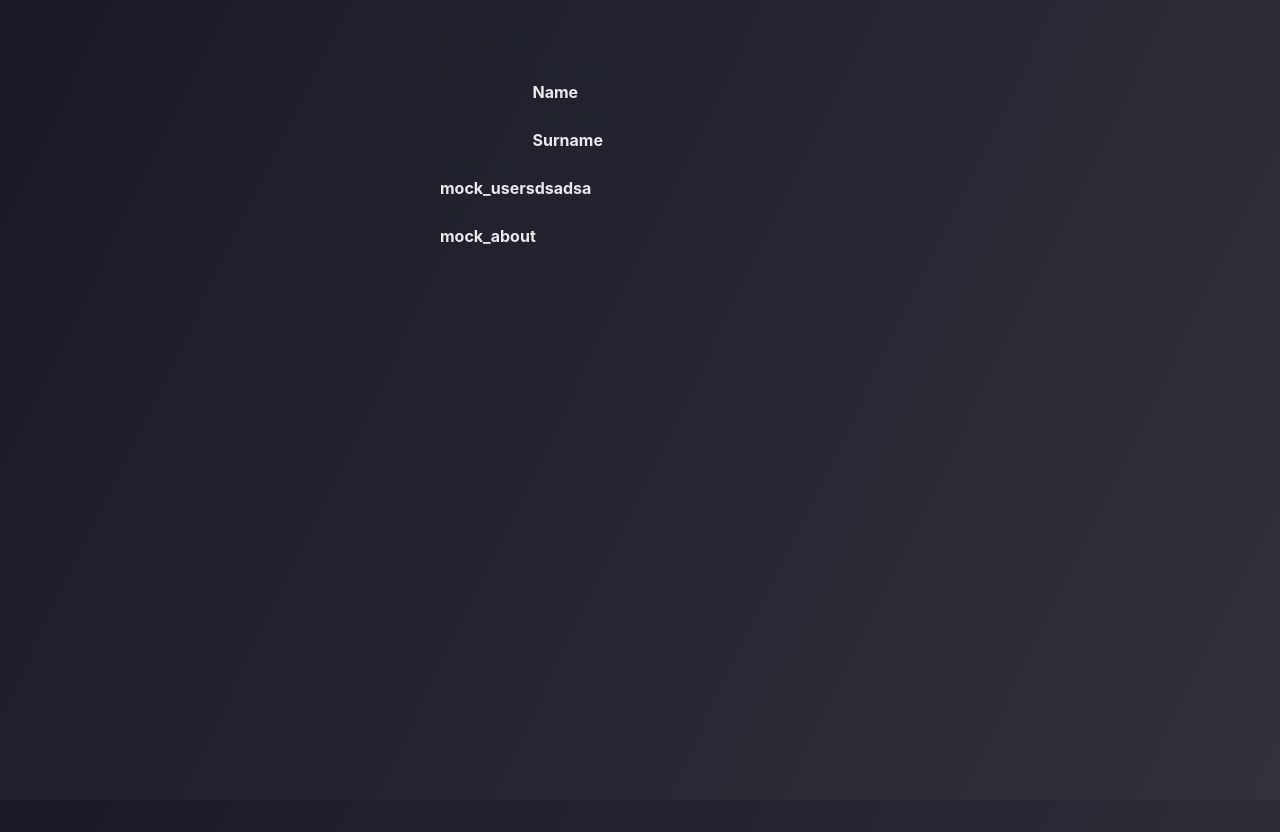
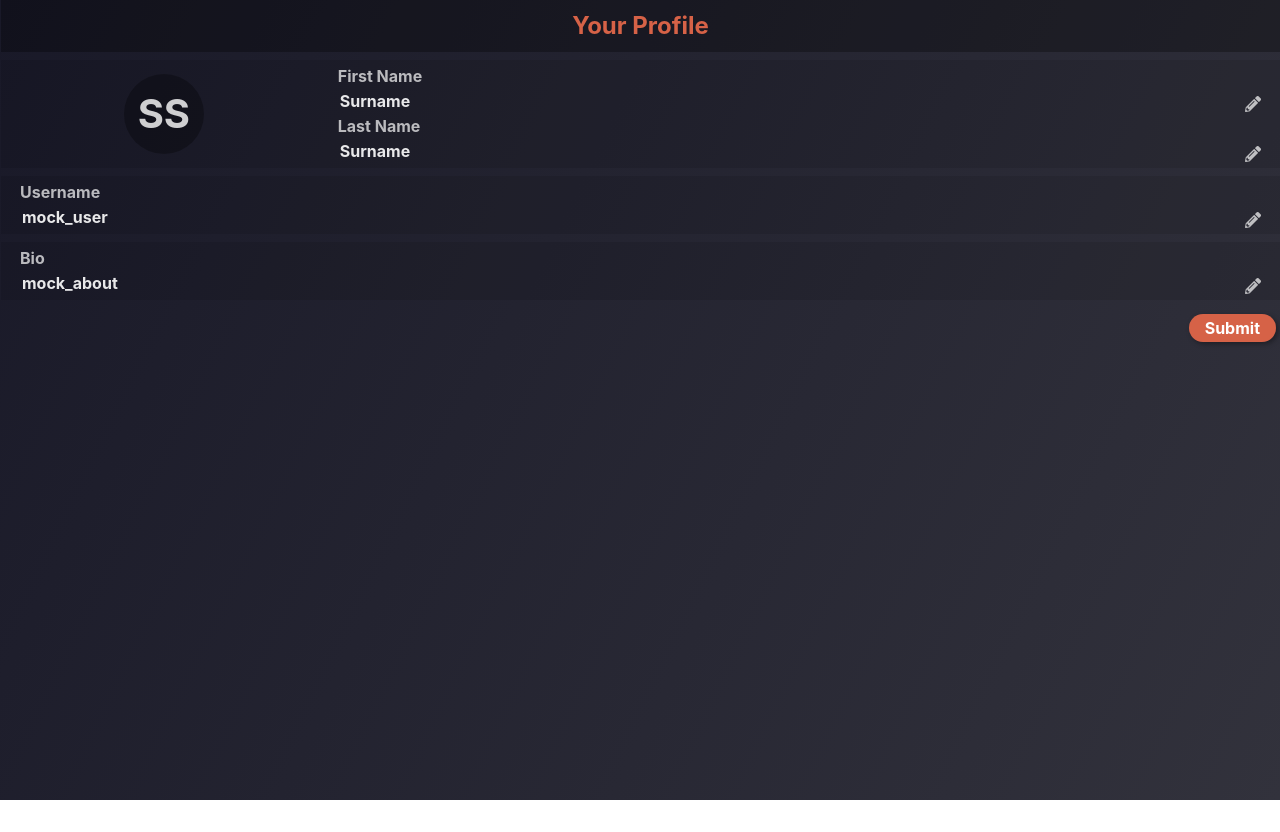
Before and after one commit to TrueChat/Frontend, a React (Create React App) app: page /profile/mock_user in a window 1280 px wide. After the commit the page ends 800 px from the top, so only its background shows below. Built offline with nearby package versions, Linux system fonts and the light colour scheme; the HTML template or start-up script is replaced by a standard one.

Commit message:
fixed styles for UserProfileView

```diff
--- a/src/App.tsx
+++ b/src/App.tsx
@@ -3,14 +3,12 @@ import AuthenticationPage from "./components/pages/auth/AuthenticationPage";
 import { BrowserRouter, Route } from "react-router-dom";
 import UserProfileEditView from "./components/views/profile/edit/UserProfileEditView";
 import MainPage from "./components/pages/main/MainPage";
-// import MockUserService from "./services/mock/MockUserService";
 import GroupCreationPage from "./components/pages/group/GroupCreationPage";
-// import MockGroupService from "./services/mock/MockGroupService";
 import GroupInfoPage from "./components/pages/group/GroupInfoPage";
 import UserProfilePage from "./components/pages/profile/UserProfilePage";
-import RemoteUserService from "./services/impl/RemoteUserService";
-import RemoteAuthService from "./services/impl/RemoteAuthService";
-import RemoteGroupService from "./services/impl/RemoteGroupService";
+// import RemoteUserService from "./services/impl/RemoteUserService";
+// import RemoteAuthService from "./services/impl/RemoteAuthService";
+// import RemoteGroupService from "./services/impl/RemoteGroupService";
 import MockUserService from "./services/mock/MockUserService";
 import MockGroupService from "./services/mock/MockGroupService";
 
@@ -20,7 +18,7 @@ export default class App extends React.Component {
     value: ""
   };
 
-  private readonly baseUrl = "https://true-chat.herokuapp.com";
+  // private readonly baseUrl = "https://true-chat.herokuapp.com";
   // private readonly userService = new RemoteUserService(this.baseUrl, new RemoteAuthService(this.baseUrl));
   // private readonly groupService = new RemoteGroupService(this.baseUrl, this.userService);
 
--- a/src/components/views/profile/edit/UserProfileEditView.tsx
+++ b/src/components/views/profile/edit/UserProfileEditView.tsx
@@ -1,7 +1,6 @@
 import React from "react";
 import UserProfileEditForm from "./UserProfileEditForm";
 import {ClipLoader} from "react-spinners";
-import { Redirect } from "react-router-dom";
 import UserService, {
   SubmissionFailureHandler,
   SubmissionSuccessHandler,
@@ -33,18 +32,10 @@ export default class UserProfileEditView extends React.Component<Props, State> {
   }
 
   render() {
-    if (!this.props.userService.userIsPresent()) {
-      return <Redirect to="/auth" />
-    }
     return (
-      <div className="Profile-page">
-        <div className="form-container">
-          {this.state.userProfile
-            ? <UserProfileEditForm userProfile={this.state.userProfile} onSubmit={this.handleSubmit} />
-            : <div className="text-center"><ClipLoader color="rgb(153, 153, 153)"/></div>
-          }
-        </div>
-      </div>
+      this.state.userProfile
+        ? <UserProfileEditForm userProfile={this.state.userProfile} onSubmit={this.handleSubmit} />
+        : <div className="text-center"><ClipLoader color="rgb(153, 153, 153)"/></div>
     );
   }
 
--- a/src/components/views/profile/view/UserProfileView.scss
+++ b/src/components/views/profile/view/UserProfileView.scss
@@ -1,8 +1,8 @@
-.Profile-view-page {
-  @import "../edit/UserProfileEditForm";
+@import "../edit/UserProfileEditForm";
 
-  max-width: 25rem;
-  margin: 2rem auto;
+.User-profile-view {
+  @extend .User-profile-edit-view;
+
   .row-value {
     font-weight: bold;
     color: $WHITE_90;
--- a/src/components/views/profile/view/UserProfileView.tsx
+++ b/src/components/views/profile/view/UserProfileView.tsx
@@ -8,7 +8,7 @@ export default class UserProfileView extends React.Component<Props> {
   render() {
     const { userProfile } = this.props;
     return (
-      <div className="Profile-view-page">
+      <div className="User-profile-view">
         <div className="header">
           Your Profile
         </div>
--- a/src/services/mock/MockUserService.ts
+++ b/src/services/mock/MockUserService.ts
@@ -75,12 +75,12 @@ export default class MockUserService implements UserService{
   }
 
   getCurrentUser(): string {
-    return "mock_users";
+    return "mock_user";
   }
 
   loadProfile(username: string) : Promise<UserProfile> {
     return new Promise<UserProfile>((resolve, reject) => {
-      resolve({ username: "mock_usersdsadsa", first_name: "Name", last_name: "Surname", about: "mock_about"});
+      resolve({ username: "mock_user", first_name: "Name", last_name: "Surname", about: "mock_about"});
     })
   }
 
```
